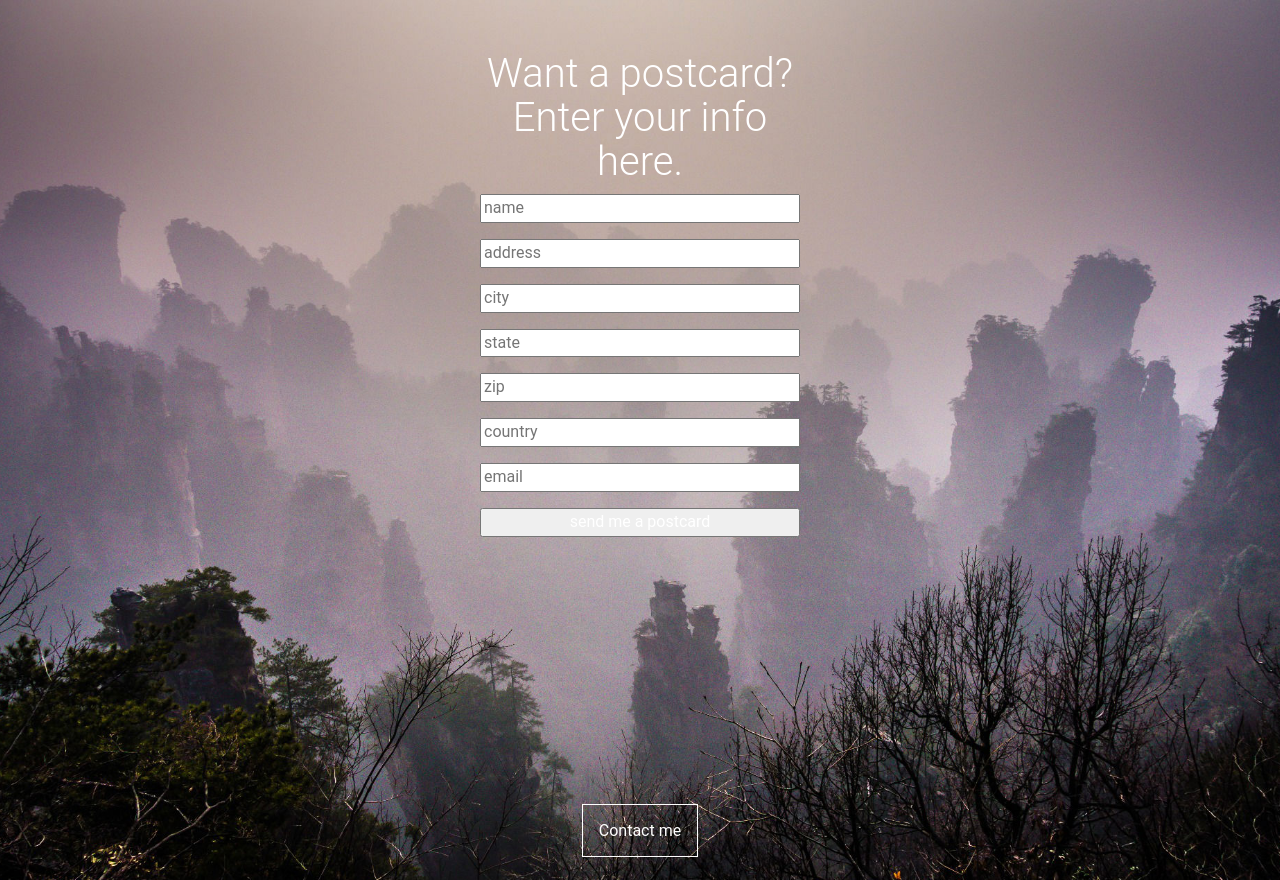
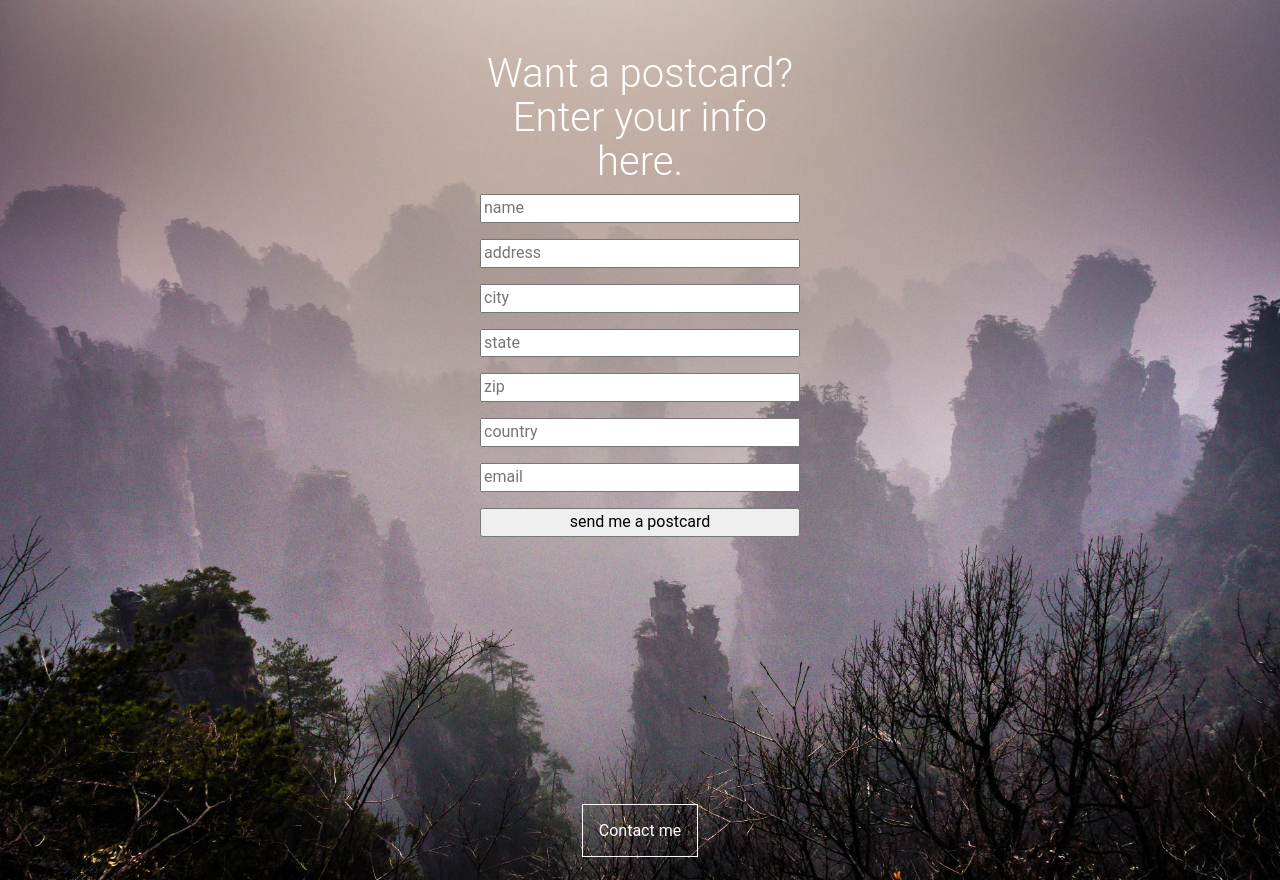
Before and after one commit to amandaleee/interactivebkg, a PHP site: page / in a window 1280 px wide. Run offline with PHP 8.4, Linux system fonts and the light colour scheme; data that the repository does not hold is empty; some libraries are stand-ins or nearby versions.

Commit message:
removing stylesheet, making the form inputs not white

```diff
--- a/css/style.css
+++ b/css/style.css
@@ -113,6 +113,7 @@ h3 {
 .addressform input {
   margin: 0 auto 1em;
   width: 100%;
+  color: #000;
 }
 
 .notabot {
--- a/index.php
+++ b/index.php
@@ -13,7 +13,6 @@
 		<!-- Edit Below -->
 		<link rel="stylesheet" type="text/css" href="https://maxcdn.bootstrapcdn.com/bootstrap/3.3.6/css/bootstrap.min.css" />
 		<link rel="stylesheet" type="text/css" href="css/style.css" />
-		<link rel="stylesheet" type="text/css" href="css/default.css" />
 		<script src="../file/js/modernizr.js"></script>
 	</head>
 	<body>
@@ -43,7 +42,7 @@
         $(".bg").interactive_bg();
       </script>
       <footer>
-      	<a href="mailto:#">Contact me</a>
+      	<a href="mailto:amandalee.anderson@gmail.com">Contact me</a>
       </footer>
 
 		</div><!-- Container -->
```
